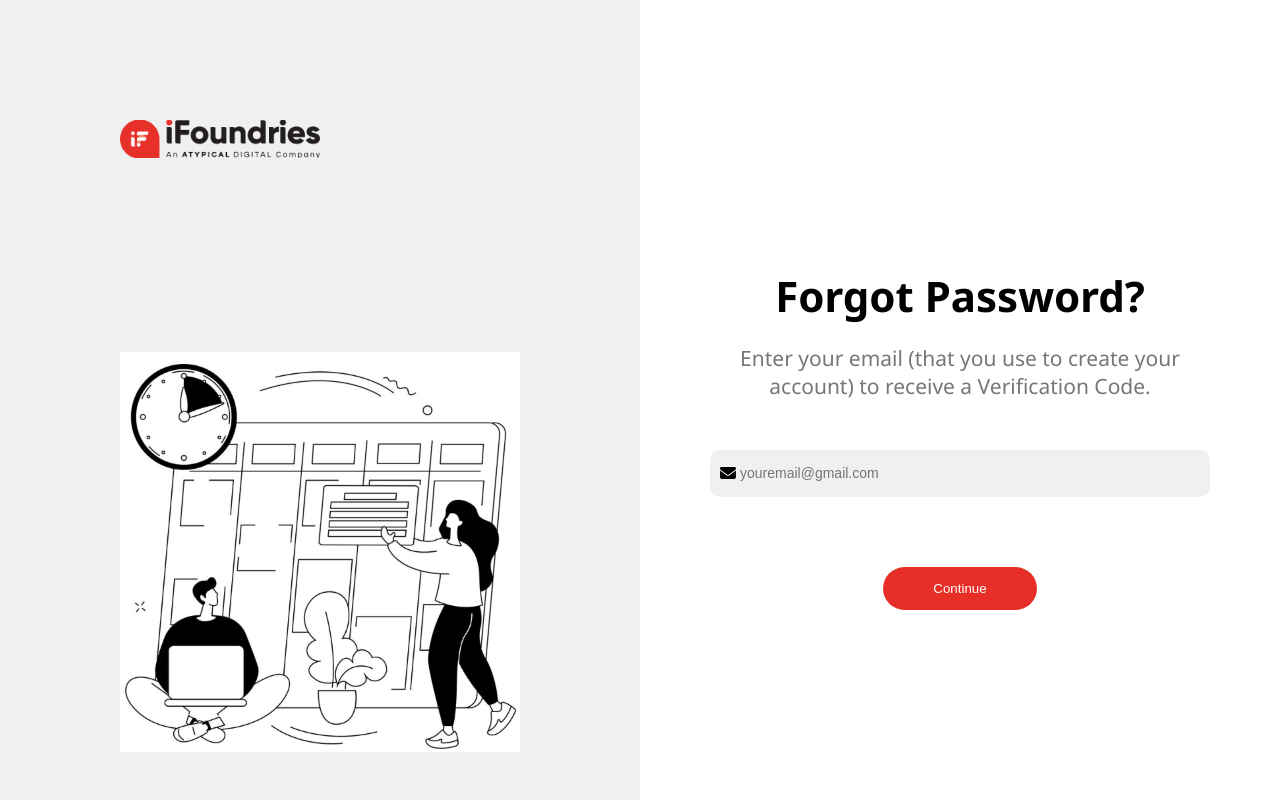
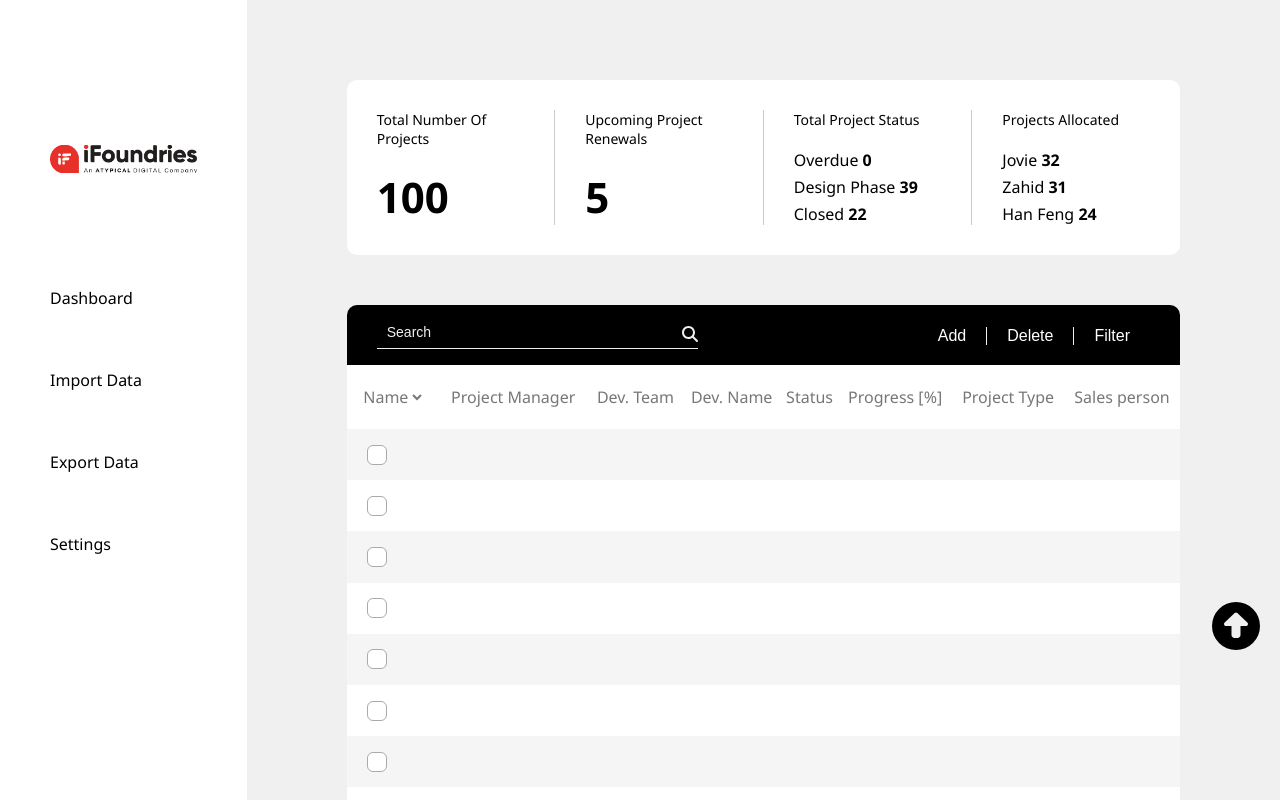
Before and after one commit to sharmasmit/ifoundries-template, a React (Create React App) app: page / in a window 1280 px wide. Shown: the top 800 px of the page. Built offline with nearby package versions, Linux system fonts and the light colour scheme.

Commit message:
Fix Button added

```diff
--- a/src/App.css
+++ b/src/App.css
@@ -449,9 +449,10 @@ textarea{
 }
 .home-box{
   width: 80.725%;
+  background-color: #F0F0F0;
   padding: 5rem 6.25rem;
   height: 75.625rem;
-  background-color: #F0F0F0;
+  position: relative;
 }
 .small-box{
   width: 100%;
@@ -580,6 +581,13 @@ table select{
   color: #E72F27;
   background-color: #FFFFFF;
 }
+.upArrow-icon{
+  position: fixed;
+  font-size: 3rem;
+  right: 1.25rem;
+  bottom: 9.375rem;
+}
+
 
 @media screen and (max-width: 1516px) {
 
--- a/src/App.js
+++ b/src/App.js
@@ -1,10 +1,10 @@
 import './App.css';
-import ForgotPassword from './components/ForgotPassword';
+import HomePage from './components/HomePage';
 
 function App() {
   return (
     <div className="App">
-      <ForgotPassword/>
+      <HomePage/>
     </div>
   );
 }
--- a/src/components/HomePage.js
+++ b/src/components/HomePage.js
@@ -5,6 +5,7 @@ import {
   faMagnifyingGlass,
   faArrowLeft,
   faArrowRight,
+  faCircleUp,
 } from "@fortawesome/free-solid-svg-icons";
 
 function HomePage() {
@@ -292,6 +293,7 @@ function HomePage() {
               </button>
             </div>
           </div>
+          <FontAwesomeIcon icon={faCircleUp} className="upArrow-icon" />
         </div>
       </div>
     </>
```
